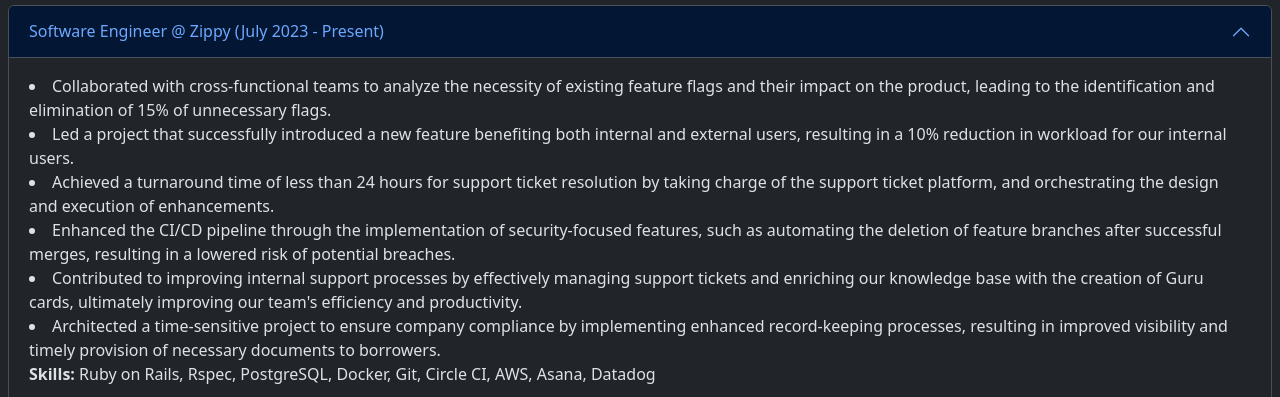
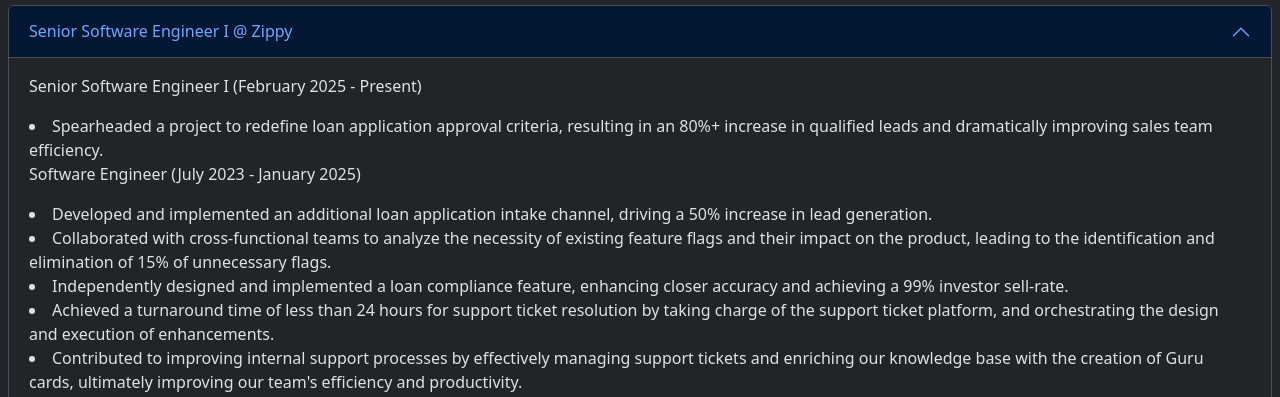
Before and after one commit to yizheng1709/yizheng1709.github.io, a plain HTML site: page index.html in a window 1280 px wide. Shown: the part 403-800 px from the top of the page. Drawn offline with nearby package versions, Linux system fonts and the light colour scheme.

Commit message:
Update index.html

```diff
--- a/index.html
+++ b/index.html
@@ -61,23 +61,28 @@
             <h2 class="accordion-header">
                 <button class="accordion-button" type="button" data-bs-toggle="collapse" data-bs-target="#collapseOne"
                     aria-expanded="true" aria-controls="collapseOne">
-                    Software Engineer @ Zippy (July 2023 - Present)
+                    Senior Software Engineer I @ Zippy
                 </button>
             </h2>
           <div id="collapseOne" class="accordion-collapse collapse show" data-bs-parent="#accordionExample">
             <div class="accordion-body">
+              <p>Senior Software Engineer I (February 2025 - Present)</p>
+              <li>
+                  Spearheaded a project to redefine loan application approval criteria, resulting in an 80%+ increase in qualified leads and dramatically improving sales team efficiency.
+              </li>
+              <p>Software Engineer (July 2023 - January 2025)</p>
+              <li>
+                  Developed and implemented an additional loan application intake channel, driving a 50% increase in lead generation.
+              </li>
               <li>
                   Collaborated with cross-functional teams to analyze the necessity of existing feature flags and their impact on the
                   product, leading to the identification and elimination of 15% of unnecessary flags.
               </li>
               <li>
-                  Led a project that successfully introduced a new feature benefiting both internal and external users, resulting in a 10% reduction in workload for our internal users.
+                  Independently designed and implemented a loan compliance feature, enhancing closer accuracy and achieving a 99% investor sell-rate.
               </li>
               <li>
                   Achieved a turnaround time of less than 24 hours for support ticket resolution by taking charge of the support ticket platform, and orchestrating the design and execution of enhancements.
-              </li>
-              <li>
-                  Enhanced the CI/CD pipeline through the implementation of security-focused features, such as automating the deletion of feature branches after successful merges, resulting in a lowered risk of potential breaches.
               </li>
               <li>
                   Contributed to improving internal support processes by effectively managing support tickets and
```
